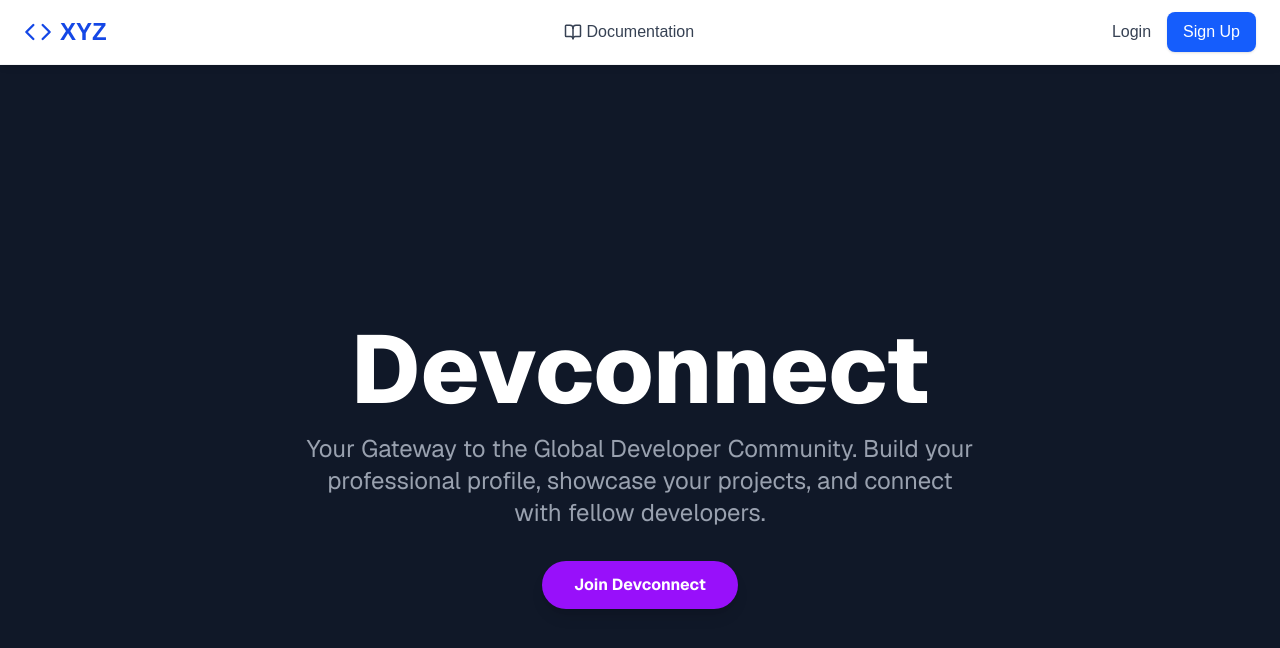
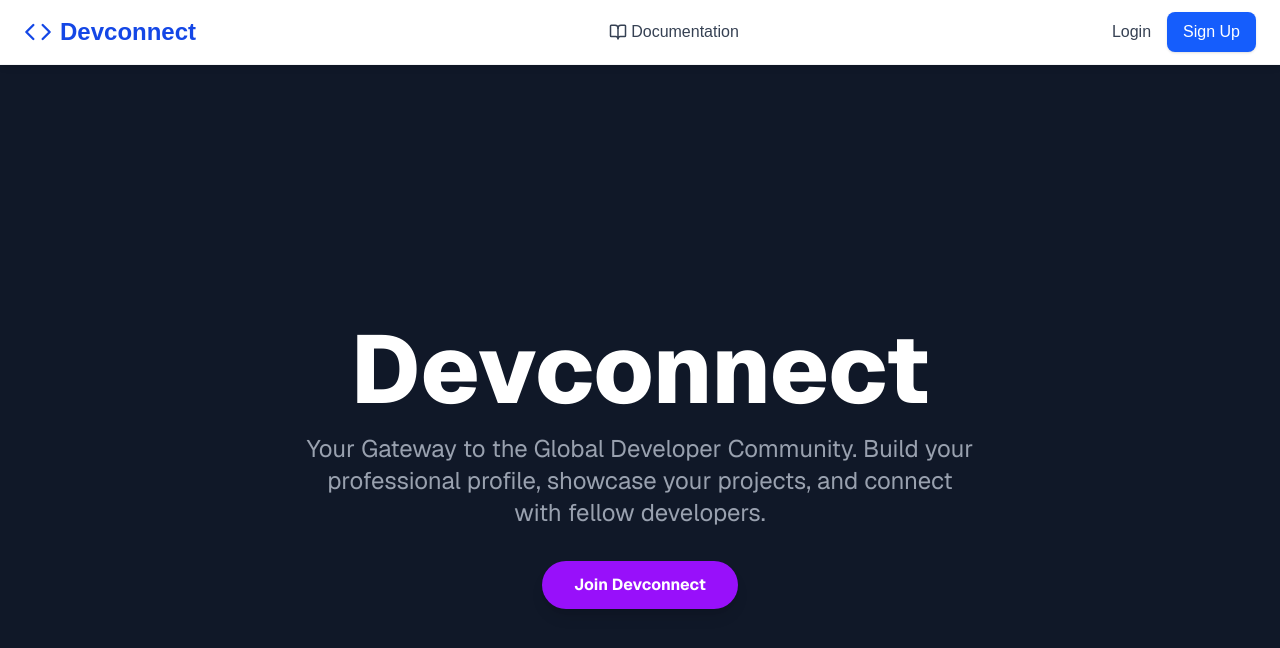
Before and after one commit to iam-mayank-kansal/dev-connect-client, a Next.js app: page / in a window 1280 px wide. Shown: the top 648 px of the page. Built offline with nearby package versions, Linux system fonts and the light colour scheme; no server answers.

Commit message:
name change

```diff
--- a/src/app/layout.tsx
+++ b/src/app/layout.tsx
@@ -15,7 +15,7 @@ const geistMono = Geist_Mono({
 });
 
 export const metadata: Metadata = {
-  title: "XYZ",
+  title: "Devconnect",
   description: "A platform connecting developers",
 };
 
--- a/src/components/Navbar.tsx
+++ b/src/components/Navbar.tsx
@@ -61,7 +61,7 @@ async function handleLogOut() {
         {/* Logo and Main Navigation */}
         <Link href="/" className="flex items-center text-blue-700 font-bold text-2xl mr-10">
           <Code size={28} className="mr-2" />
-          XYZ
+          Devconnect
         </Link>
 
         {/* Desktop Navigation */}
```
